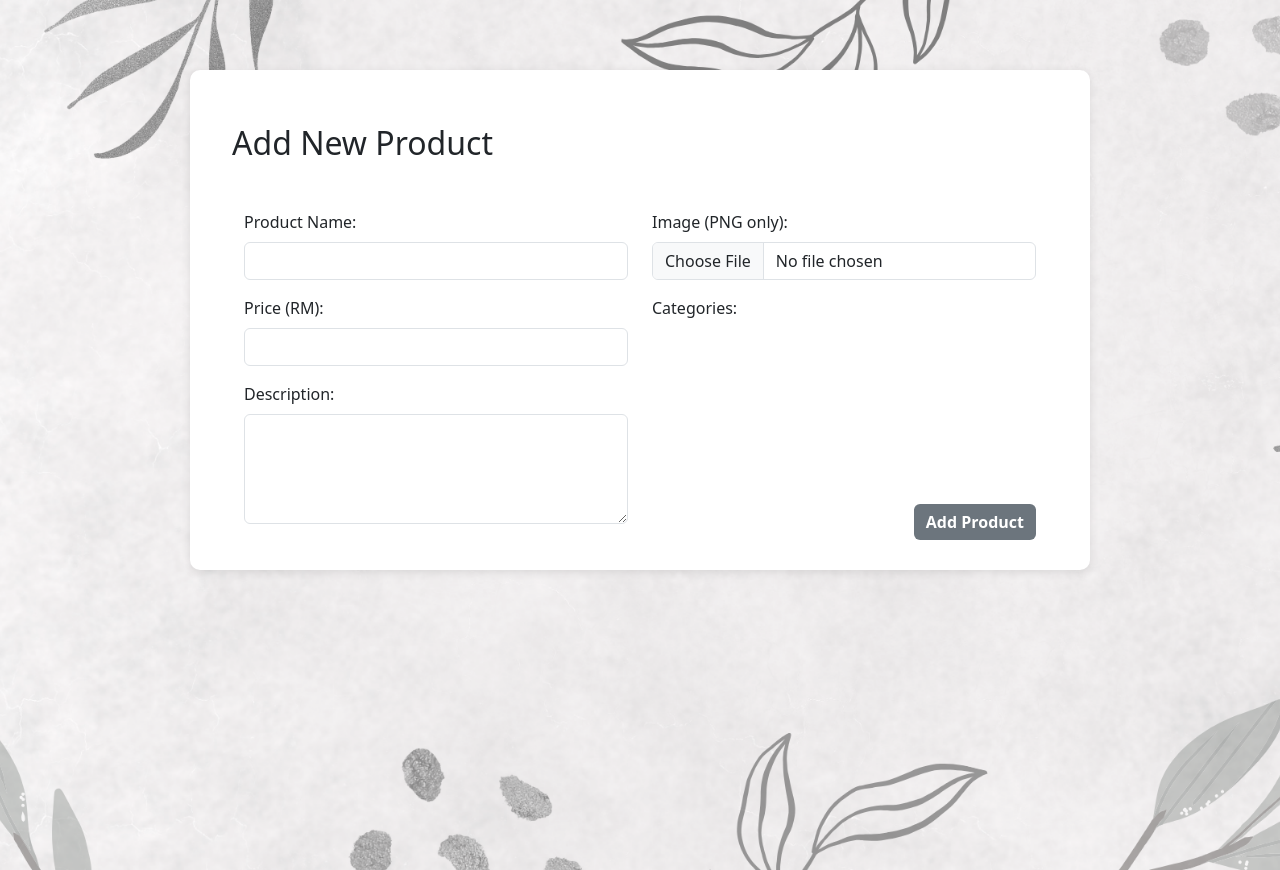
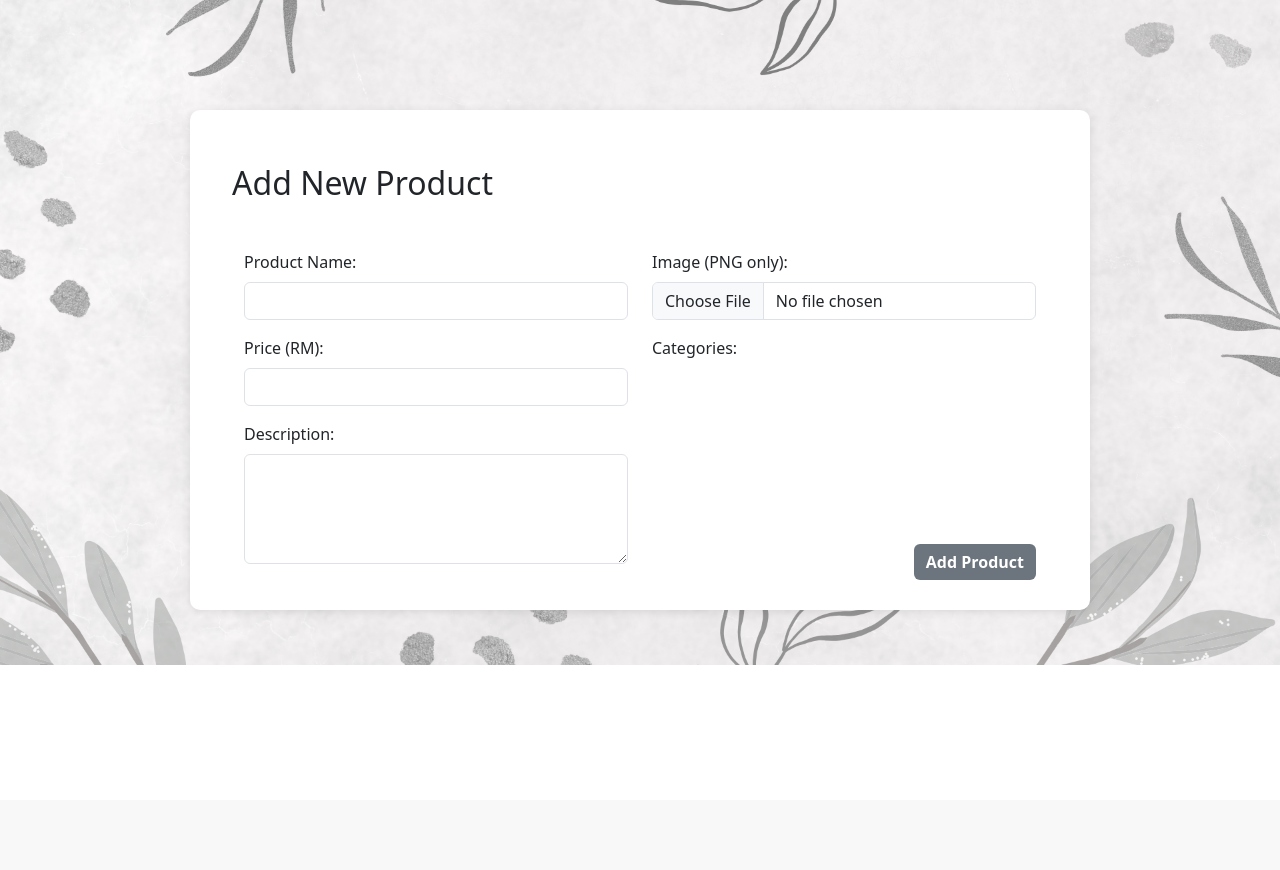
Before and after one commit to Rui811/Cloud_Assignment, a PHP site: page /admin_product.php in a window 1280 px wide. After the commit the page ends 665 px from the top, so only its background shows below. Run offline with PHP 8.4, Linux system fonts and the light colour scheme; data that the repository does not hold is empty; some libraries are stand-ins or nearby versions.

Commit message:
adjust some layout

```diff
--- a/admin_product.php
+++ b/admin_product.php
@@ -76,14 +76,14 @@ $existingCategoryIDs = explode(',', $product['category']);
         background-size: cover;
         background-position: center;
         background-repeat: no-repeat;
-        height: 100vh;
     }
 
     .product-card {
         background-color: #ffffff;
         padding: 30px;
         border-radius: 10px;
-        margin: 70px auto;
+        margin: auto;
+        margin-top:110px;
         max-width: 900px;
         box-shadow: 0 2px 10px rgba(0, 0, 0, 0.1);
     }
```
